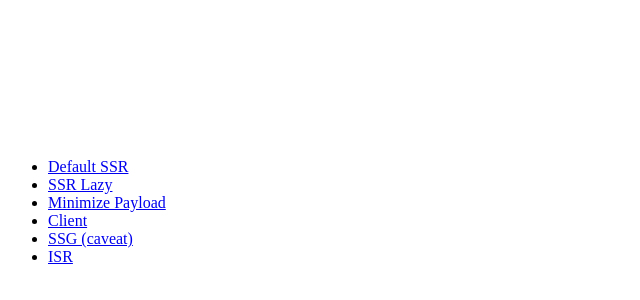
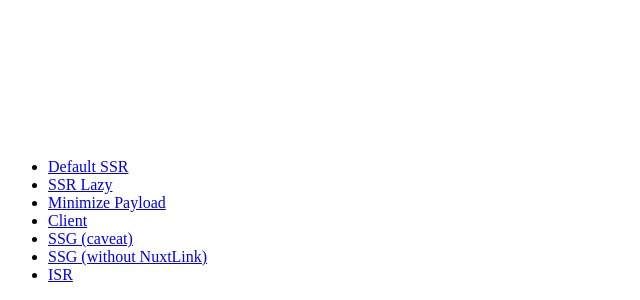
Before and after one commit to wa1id/nuxt-examples, a Nuxt app: page /spacer in a window 1280 px wide. Shown: the part 3866-4166 px from the top of the page, without its empty margins (0-640 px from the left). Built offline with nearby package versions, Linux system fonts and the light colour scheme.

Commit message:
without nuxtlink

```diff
--- a/pages/spacer.vue
+++ b/pages/spacer.vue
@@ -8,6 +8,7 @@
         <li><NuxtLink href="/minimize-payload">Minimize Payload</NuxtLink></li>
         <li><NuxtLink href="/client">Client</NuxtLink></li>
         <li><NuxtLink href="/preload">SSG (caveat)</NuxtLink></li>
+        <li><a href="/preload">SSG (without NuxtLink)</a></li>
         <li><NuxtLink href="/isr">ISR</NuxtLink></li>
       </ul>
     </nav>
```
